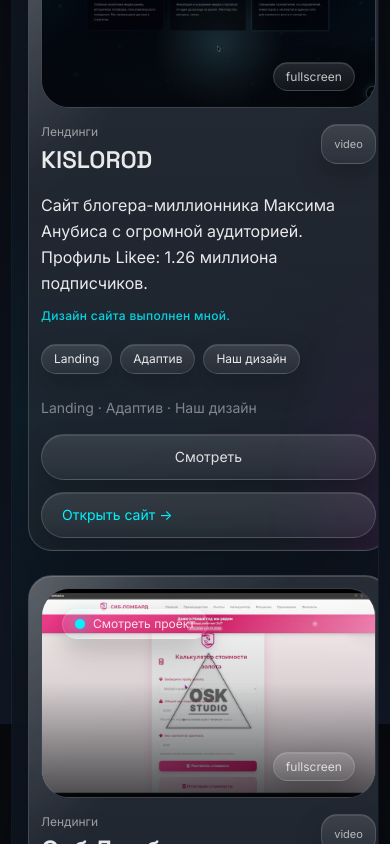
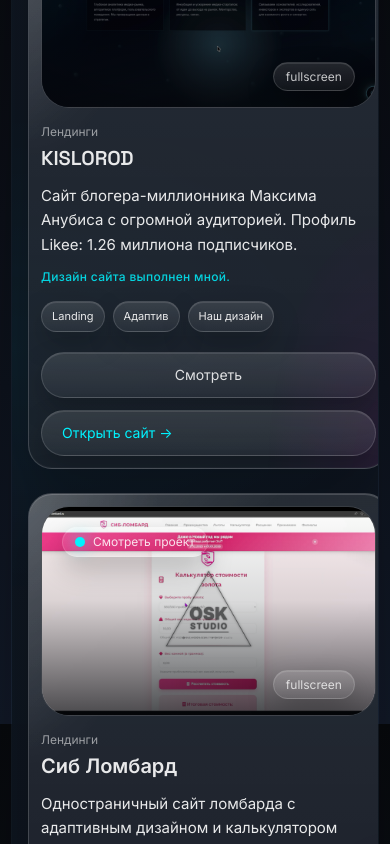
Before and after one commit to wixef/resume, a React (Vite) app: page / in a window 390 px wide. Shown: the part 4340-5184 px from the top of the page. Built offline with nearby package versions, Linux system fonts and the light colour scheme.

Commit message:
Tighten mobile portfolio cards

```diff
--- a/src/components/PortfolioCard.tsx
+++ b/src/components/PortfolioCard.tsx
@@ -126,7 +126,7 @@ export default function PortfolioCard({ item, index, onOpen }: Props) {
           <div className="flex items-start justify-between gap-3">
             <div>
               <div className="text-xs text-white/55 md:text-base">{item.category}</div>
-              <div className="mt-1 font-display text-2xl font-semibold text-white/92 md:text-4xl">
+              <div className="mt-1 font-display text-xl font-semibold text-white/92 md:text-4xl">
                 {item.title}
               </div>
             </div>
@@ -134,31 +134,31 @@ export default function PortfolioCard({ item, index, onOpen }: Props) {
               <button
                 type="button"
                 onClick={onOpen}
-                className="glass-pill grid h-10 min-w-10 place-items-center rounded-2xl px-3 text-[11px] text-white/65 transition hover:bg-white/10 md:h-11 md:min-w-11 md:text-xs"
+                className="glass-pill hidden h-10 min-w-10 place-items-center rounded-2xl px-3 text-[11px] text-white/65 transition hover:bg-white/10 md:grid md:h-11 md:min-w-11 md:text-xs"
               >
                 video
               </button>
             ) : null}
           </div>
-          <p className="mt-4 max-w-2xl text-base leading-relaxed text-white/74 md:mt-5 md:text-2xl">
+          <p className="mt-3 max-w-2xl text-[15px] leading-relaxed text-white/74 md:mt-5 md:text-2xl">
             {item.description}
           </p>
           <div className="mt-3 text-xs font-medium tracking-wide text-neonCyan/85 md:text-base">
             Дизайн сайта выполнен мной.
           </div>
-          <div className="mt-5 flex flex-wrap gap-2">
+          <div className="mt-4 flex flex-wrap gap-2">
             {item.stack.slice(0, 4).map((s) => (
               <span
                 key={s}
-                className="glass-pill rounded-full px-3 py-1.5 text-xs text-white/72 md:px-3.5 md:py-2 md:text-sm"
+                className="glass-pill rounded-full px-2.5 py-1.5 text-[11px] text-white/72 md:px-3.5 md:py-2 md:text-sm"
               >
                 {s}
               </span>
             ))}
           </div>
 
-          <div className="mt-6 flex flex-col gap-4 md:mt-8 md:flex-row md:flex-wrap md:items-center md:justify-between">
-            <div className="text-sm text-white/45 md:text-base">{subtitle}</div>
+          <div className="mt-5 flex flex-col gap-3 md:mt-8 md:flex-row md:flex-wrap md:items-center md:justify-between">
+            <div className="hidden text-sm text-white/45 md:block md:text-base">{subtitle}</div>
             <div className="grid grid-cols-1 gap-3 sm:flex sm:flex-wrap">
               <button
                 type="button"
```
